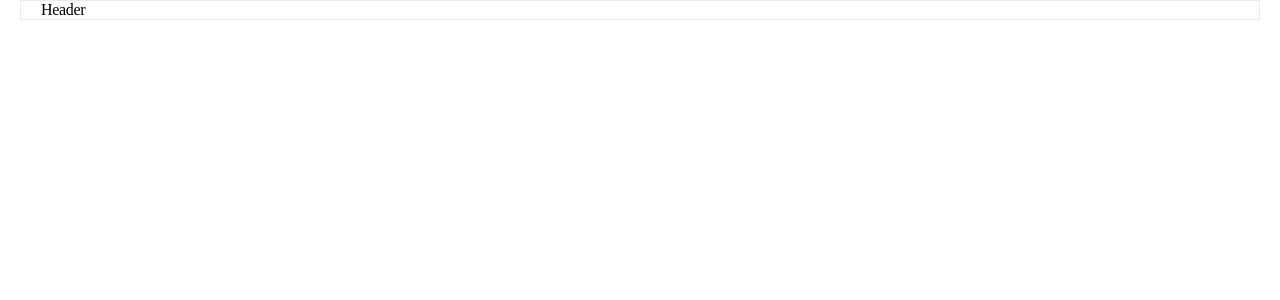
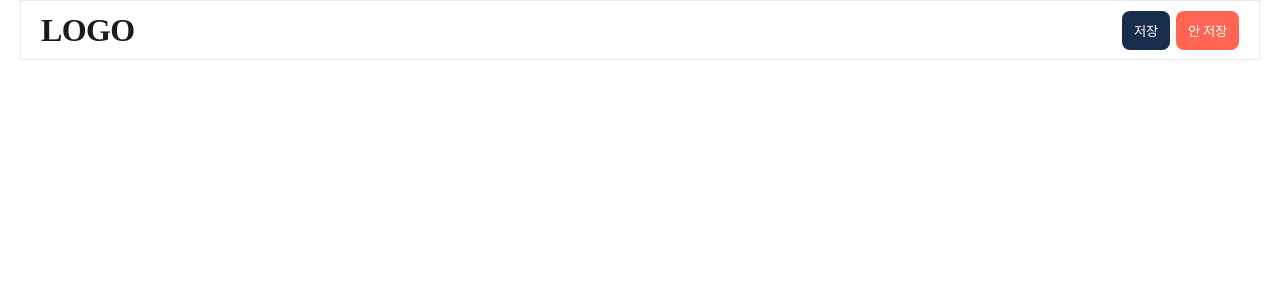
Before and after one commit to ktytaekyong/invitationbr-backup, a React (Create React App) app: page / in a window 1280 px wide. Shown: the top 300 px of the page. Built offline with nearby package versions, Linux system fonts and the light colour scheme; a web font is replaced by a local one.

Commit message:
feat: 버튼 컴포넌트 스타일 적용_240902

```diff
--- a/src/components/common/Header.js
+++ b/src/components/common/Header.js
@@ -1,15 +1,22 @@
 /* Import */
 import React from "react";
+import { Link } from "react-router-dom";
 /* Component */
-import Container from "./Container";
+import Container from "../layout/Container";
+import ButtonWrapper from "../layout/ButtonWrapper";
 /* CSS Module */
-import styles from "../../css/module/Header.module.css";
+import styles from "../../css/module/common/Header.module.css";
 
 const Header = () => {
   return (
     <header className={styles.header}>
       <Container>
-        <p>Header</p>
+        <Link to="/" className={styles.header__logo}>
+          <h1>LOGO</h1>
+        </Link>
+        <ButtonWrapper>
+
+        </ButtonWrapper>
       </Container>
     </header>
   )
--- /dev/null
+++ b/src/components/layout/Button.js
@@ -0,0 +1,15 @@
+/* Import */
+import React from "react";
+/* CSS Module */
+import styles from "../../css/module/layout/Button.module.css";
+
+const Button = ({ type, styleType, content }) => {
+  // props.styleType
+  return (
+    <button type={type} className={`${styles.btn} ${styles[styleType]}`}>
+      {content}
+    </button>
+  )
+}
+
+export default Button;
--- /dev/null
+++ b/src/components/layout/ButtonWrapper.js
@@ -0,0 +1,17 @@
+/* Import */
+import React from "react";
+/* Component */
+import Button from "./Button";
+/* CSS Module */
+import styles from "../../css/module/layout/ButtonWrapper.module.css";
+
+const ButtonWrapper = () => {
+  return (
+    <div className={styles.button__wrapper}>
+      <Button type="button" styleType="default" content="저장" />
+      <Button type="button" styleType="primary" content="안 저장" />
+    </div>
+  )
+}
+
+export default ButtonWrapper;
--- a/src/css/common.css
+++ b/src/css/common.css
@@ -1,13 +1,8 @@
 .container {
   width: 100%;
   max-width: 1240px;
+  height: 100%;
   margin: 0 auto;
   padding: 0 20px;
   border: 1px solid var(--border-color--default);
 }
-
-/* * > div.container {
-  display: flex;
-  justify-content: center;
-  align-items: center;
-} */
--- a/src/css/module/Header.module.css
+++ /dev/null
@@ -1,3 +0,0 @@
-.header {
-
-}
--- /dev/null
+++ b/src/css/module/common/Header.module.css
@@ -0,0 +1,10 @@
+.header {
+  height: 60px;
+}
+
+.header > div {
+  display: flex;
+  flex-direction: row;
+  justify-content: space-between;
+  align-items: center;
+}
--- /dev/null
+++ b/src/css/module/layout/Button.module.css
@@ -0,0 +1,18 @@
+.btn {
+  display: inline-flex;
+  justify-content: center;
+  align-items: center;
+  border-radius: 8px;
+  padding: 10px 12px;
+  border: none;
+}
+
+.default {
+  background-color: var(--button-color--default);
+  color: #FFF;
+}
+
+.primary {
+  background-color: var(--button-color--template);
+  color: #FFF;
+}
--- /dev/null
+++ b/src/css/module/layout/ButtonWrapper.module.css
@@ -0,0 +1,7 @@
+.button__wrapper {
+  display: flex;
+  flex-direction: row;
+  justify-content: center;
+  align-items: center;
+  column-gap: 6px;
+}
--- a/src/css/reset.css
+++ b/src/css/reset.css
@@ -24,6 +24,7 @@ ul, ol, li {
 }
 
 a {
+  display: inline-block;
   color: var(--text-color--default);
   text-decoration: none;
 }
```
Also changed, not shown: src/components/layout/Container.js (renamed from src/components/common/Container.js).
